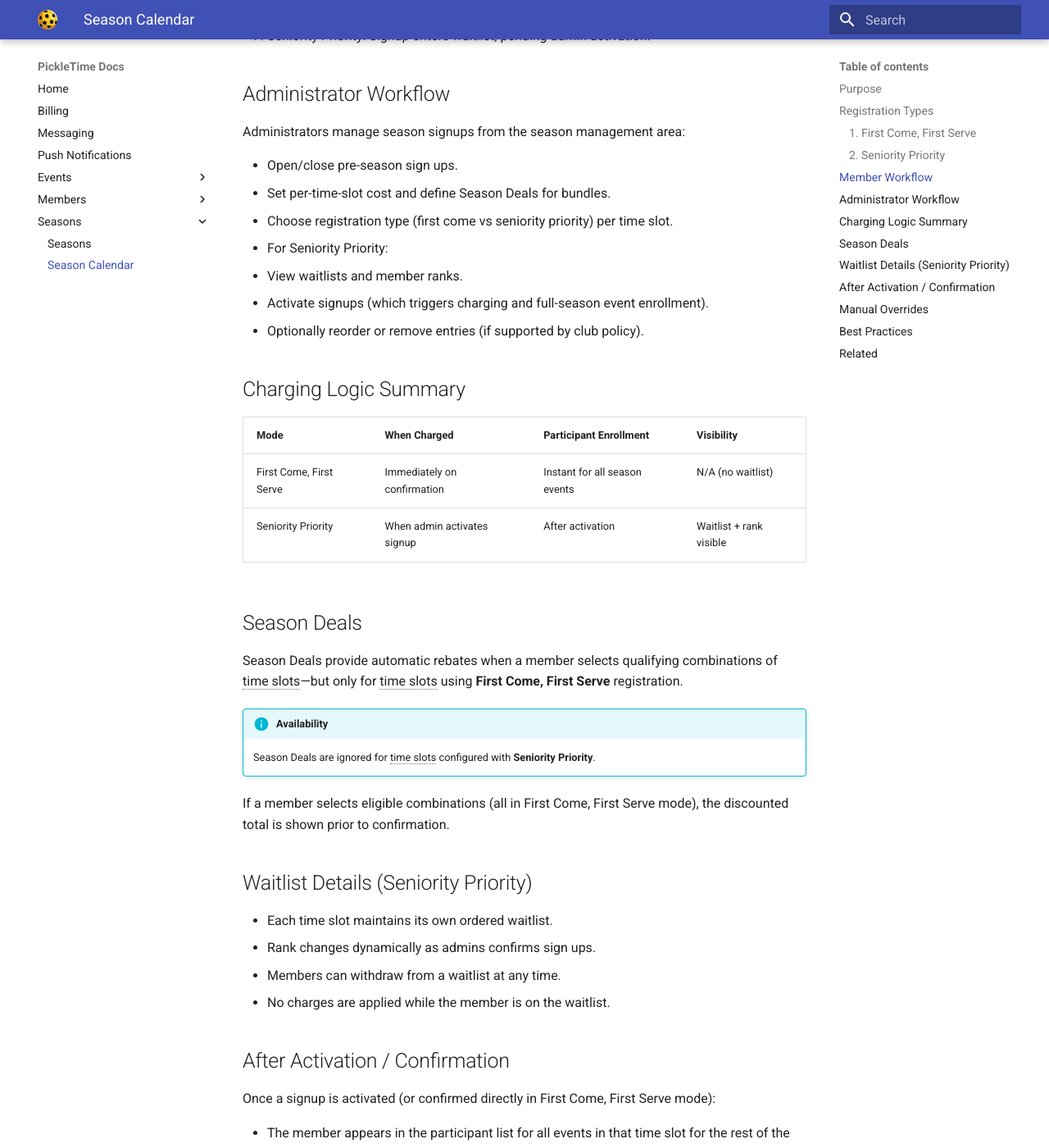
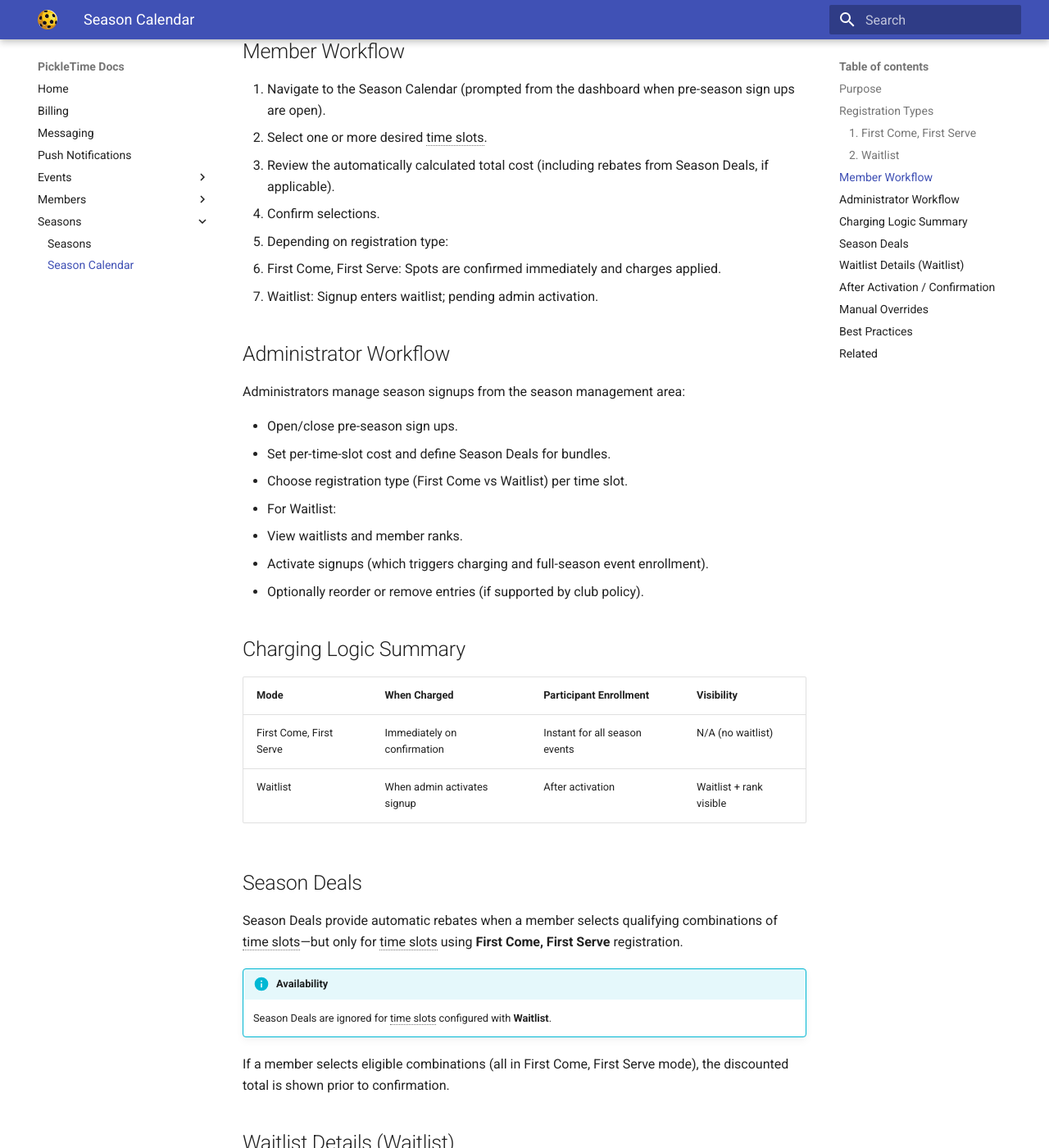
Before and after one commit to jorioux/docs, an MkDocs documentation site: the page built from docs/seasons/season-calendar.md, in a window 1280 px wide and 1400 px high, scrolled down 2411 px. Shown: the whole window at 82% size. Built offline with MkDocs 1.6.1 and Material for MkDocs 9.7.7, drawn with Linux system fonts in a browser that asks for light colours; some of the changed text lies outside the part shown.

```diff
--- a/docs/seasons/season-calendar.md
+++ b/docs/seasons/season-calendar.md
@@ -24,7 +28,7 @@
 !!! success "Immediate Confirmation"
     Members secure their spot instantly and appear in participant lists for all future events in the chosen series.
 
-### 2. Seniority Priority
+### 2. Waitlist
 
 In this mode:
 
@@ -38,7 +42,7 @@
 - Once confirmed and activated, the member is charged and added as a participant to all future events in the selected time slot.
 
 !!! warning "Season Deals Disabled"
-  Season Deals do not apply in Seniority Priority mode. Rebates are only calculated for time slots using the **First Come, First Serve** registration type.
+  Season Deals do not apply in Waitlist mode. Rebates are only calculated for time slots using the **First Come, First Serve** registration type.
 
 !!! info "Transparent Waitlist"
     The waitlist offers visibility and fairness: members know where they stand and can plan accordingly.
@@ -51,7 +55,7 @@
 4. Confirm selections.
 5. Depending on registration type:
    - First Come, First Serve: Spots are confirmed immediately and charges applied.
-   - Seniority Priority: Signup enters waitlist; pending admin activation.
+   - Waitlist: Signup enters waitlist; pending admin activation.
 
 ## Administrator Workflow
 
@@ -59,8 +63,8 @@
 
 - Open/close pre-season sign ups.
 - Set per-time-slot cost and define Season Deals for bundles.
-- Choose registration type (first come vs seniority priority) per time slot.
-- For Seniority Priority:
+- Choose registration type (First Come vs Waitlist) per time slot.
+- For Waitlist:
   - View waitlists and member ranks.
   - Activate signups (which triggers charging and full-season event enrollment).
   - Optionally reorder or remove entries (if supported by club policy).
@@ -70,7 +74,7 @@
 | Mode | When Charged | Participant Enrollment | Visibility |
 |------|---------------|------------------------|------------|
 | First Come, First Serve | Immediately on confirmation | Instant for all season events | N/A (no waitlist) |
-| Seniority Priority | When admin activates signup | After activation | Waitlist + rank visible |
+| Waitlist | When admin activates signup | After activation | Waitlist + rank visible |
 
 ## Season Deals
 
@@ -78,14 +82,13 @@
 
 !!! info "Availability"
 
-    Season Deals are ignored for time slots configured with **Seniority Priority**.
+    Season Deals are ignored for time slots configured with **Waitlist**.
 
 If a member selects eligible combinations (all in First Come, First Serve mode), the discounted total is shown prior to confirmation.
 
-## Waitlist Details (Seniority Priority)
+## Waitlist Details (Waitlist)
 
-- Each time slot maintains its own ordered waitlist.
-- Rank changes dynamically as admins confirms sign ups.
+- The administrator confirms signups manually.
 - Members can withdraw from a waitlist at any time.
 - No charges are applied while the member is on the waitlist.
 
@@ -103,7 +106,7 @@
 
 ## Best Practices
 
-- Use Seniority Priority for high-demand time slots to ensure fair allocation.
+- Use Waitlist for high-demand time slots to ensure fair allocation.
 - Communicate waitlist timelines to members.
 - Define clear Season Deals to encourage broader participation.
 - Close pre-season sign ups before the first week starts to finalize series rosters.
```
Also changed, not shown: other parts of docs/seasons/season-calendar.md (+4 -0 lines), docs/seasons/index.md (+3 -1 lines), docs/images/list-seasons.png (added), docs/images/pre-season-calendar-selection.png (added), docs/images/pre-season-calendar.png.
